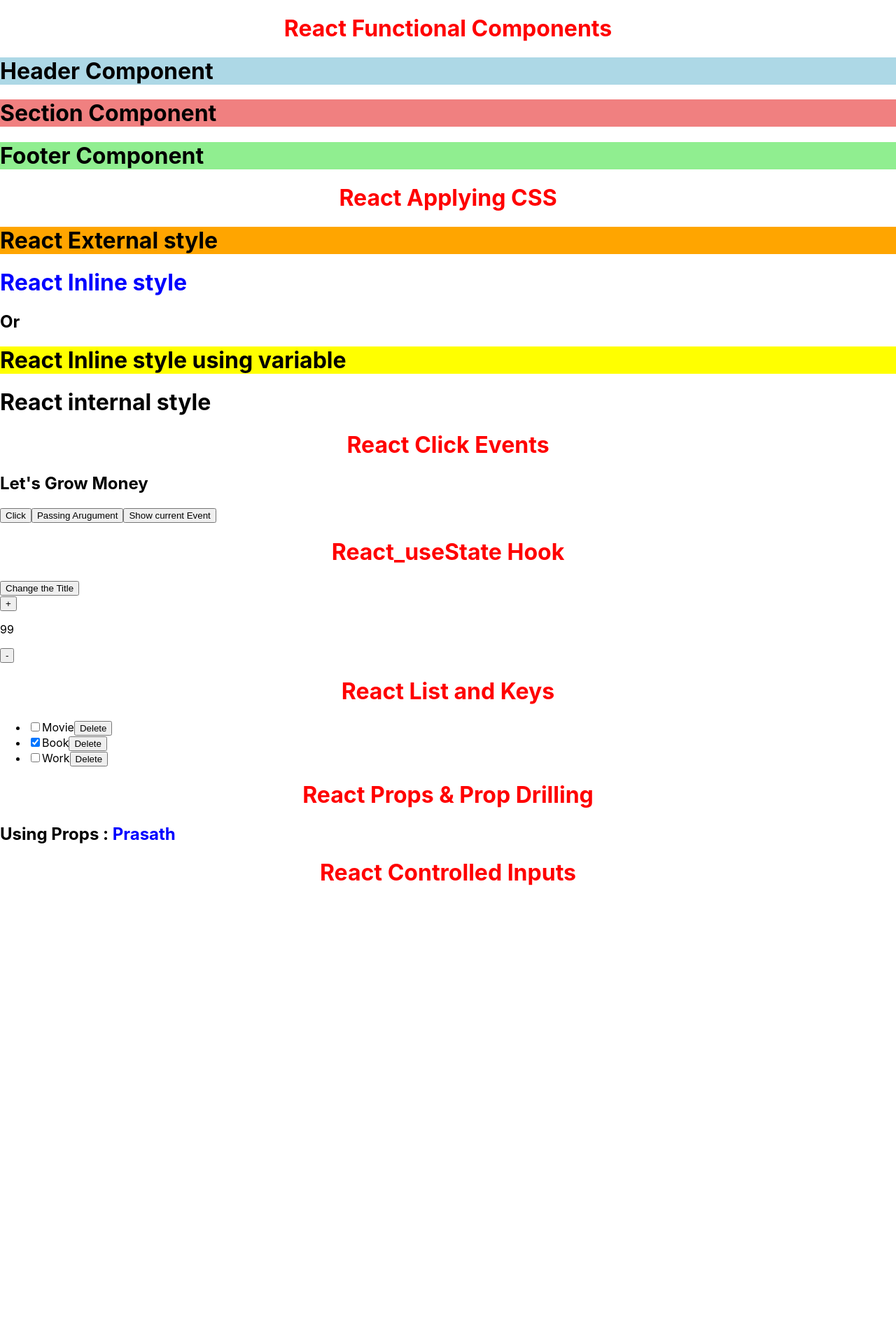
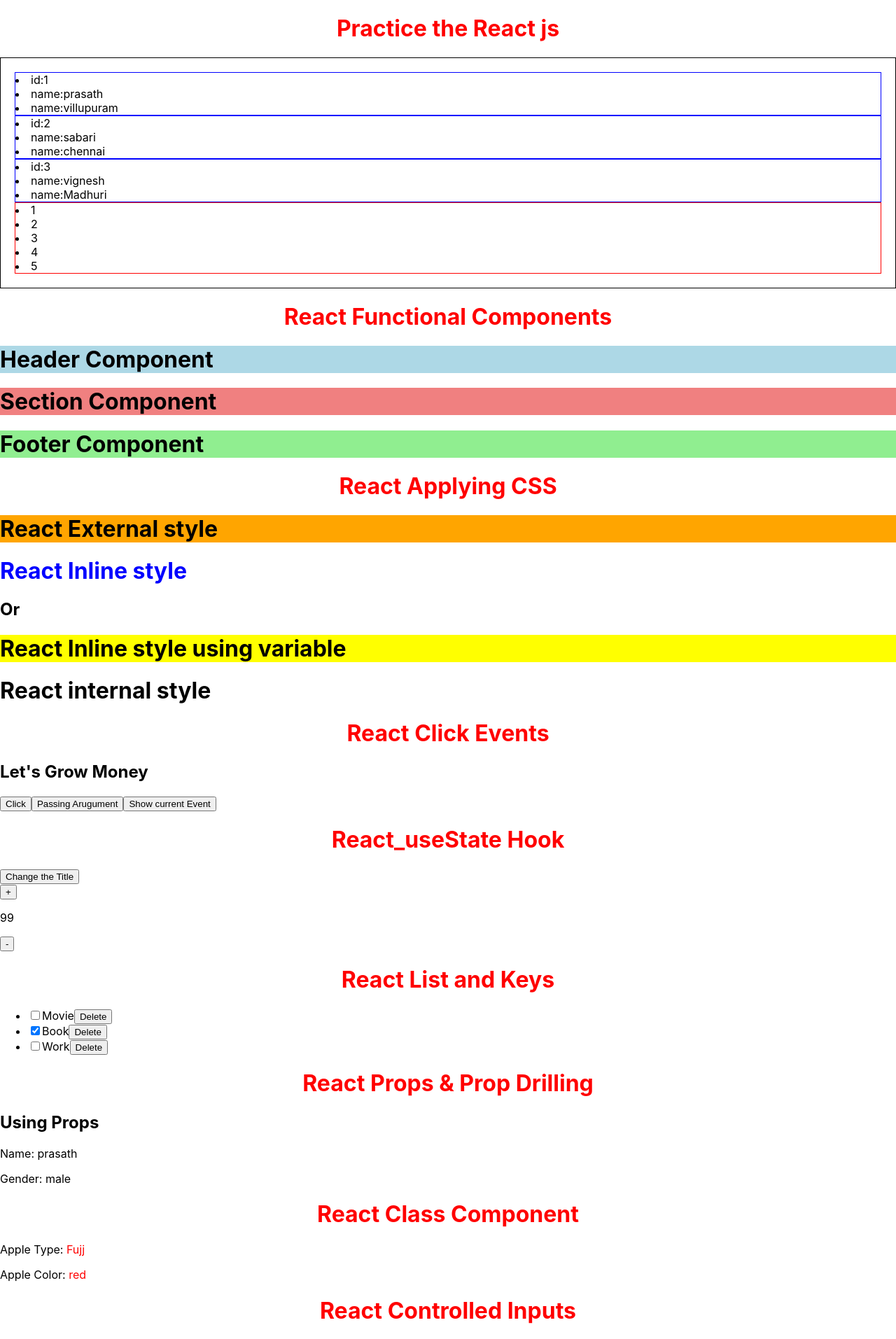
Before and after one commit to A-PRASATHARUMUGAM/All_Program_Practice, a React (Create React App) app in the folder React_js/practice_react/: page / in a window 1280 px wide. Shown: the whole page at 70% size. Before the commit the page ends 1288 px from the top, so only its background shows below. Built offline with nearby package versions, Linux system fonts and the light colour scheme.

Commit message:
using react class component to implement the properties in React

```diff
--- a/React_js/practice_react/src/App.js
+++ b/React_js/practice_react/src/App.js
@@ -9,9 +9,12 @@ import ReactListKeys from "./React_List_and_Keys";
 import ReactProps from "./React_Props_Prop_Drilling";
 import ReactControlledInput from "./React_Controlled_Inputs";
 import Practicefunct from "./Practice_React";
+import Apple from "./classcomponent";
 
 function App() {
 
+ const datainfo = {fname:"prasath",gender:"male"};
+ const Appleinfo={ type:'Fujj', color:'red '};
 
   return (
 
@@ -24,9 +27,9 @@ function App() {
       <ReactEvents />
       <ReactUseState />
       <ReactListKeys />
-      <ReactProps title="Prasath" />
+      <ReactProps  data={datainfo} />
+      <Apple Appleinfo={Appleinfo} />
       <ReactControlledInput />
-
 
 
    </div>
--- a/React_js/practice_react/src/Practice_React.jsx
+++ b/React_js/practice_react/src/Practice_React.jsx
@@ -2,7 +2,74 @@ import React from 'react';
 
 const Practicefunct=()=>{
 
-    console.log("Hello World ");
+  const details= [
+
+        {id:'1',fname:'prasath',from:"villupuram"},
+
+        {id:'2',fname:'sabari',from:"chennai"},
+
+        {id:'3',fname:'vignesh ',from:"Madhuri"},
+
+  ]
+
+  const arr=[1,2,3,4,5];
+
+   return (
+
+    <div>
+    <h1 style={{textAlign:'center',color:'red'}}> Practice the React js  </h1>
+
+        <div style={{border:'1px solid black',padding:"20px"}}>
+
+            {details.map((data)=>(
+
+                <div style={{border:"1px solid blue"}}  key={data.id}>
+
+                <li>id:{data.id}</li>
+
+                <li>name:{data.fname}</li>
+
+                <li>name:{data.from}</li>
+
+                </div>
+
+            ))}
+
+
+            <div style={{border:"1px solid red "}}>
+
+                <div>
+
+                    {arr.map((item,index)=>(
+
+                                <div key={index}>
+
+                                    <li >{item}</li>
+
+                                </div>
+
+                    ))}
+
+
+                </div>
+
+
+
+            </div>
+
+
+
+        </div>
+
+
+
+
+
+    </div>
+
+
+
+   );
 
 }
 
--- a/React_js/practice_react/src/React_List_and_Keys.jsx
+++ b/React_js/practice_react/src/React_List_and_Keys.jsx
@@ -2,9 +2,6 @@ import React from 'react';
 import { useState } from 'react';
 
 const ReactListKeys=() =>{
-
-
-    const arr=[1,2,3,4,5];
 
 
 const [items, setItem]=useState( [
@@ -28,7 +25,7 @@ const [items, setItem]=useState( [
 
 function handlecheck(id){
 
-    let listitems=items.map((item)=> item.id==id? {...item,checked:!item.checked}:item);
+    let listitems=items.map((item)=> item.id===id? {...item,checked:!item.checked}:item);
 
     setItem(listitems);
 
@@ -51,28 +48,15 @@ function handledelete(id){
 
             <ul>
                 {items.map((item)=>(
-
-                    <div>
-
-                    <li key={item.id} >
-                         <input
-                          type="checkbox"
-                           checked={item.checked}
-                           onChange={()=>handlecheck(item.id)}
-
-                           />
-                         <label htmlFor="" >{item.item}</label>
-                         <button onClick={()=>handledelete(item.id)}>Delete</button>
+                    <li key={item.id}>
+                        <input type="checkbox"
+                               checked={item.checked}
+                               onChange={()=>handlecheck(item.id)} />
+                        <label>{item.item}</label>
+                        <button onClick={()=>handledelete(item.id)}>Delete</button>
                     </li>
-
-                    </div>
-
                 ))}
-
             </ul>
-
-
-
 
         </div>
     );
--- a/React_js/practice_react/src/React_Props_Prop_Drilling.jsx
+++ b/React_js/practice_react/src/React_Props_Prop_Drilling.jsx
@@ -1,13 +1,22 @@
 import React from 'react';
 
+
+// Using Parameter Props & Prop Drilling
 const ReactProps=(props)=>{
+
+    const {data}=props;
+    const {fname,gender}=data;
 
 
     return (
         <div>
             <h1 style={{textAlign:'center',color:'red'}}>React Props & Prop Drilling </h1>
 
-            <h2>Using Props : <span style={{color:'blue'}}>{props.title}</span> </h2>
+            <h2>Using Props </h2>
+
+            <p>Name: {fname}</p>
+            <p>Gender: {gender}</p>
+
 
         </div>
     );
--- /dev/null
+++ b/React_js/practice_react/src/classcomponent.jsx
@@ -0,0 +1,29 @@
+import React from 'react';
+
+class Apple extends React.Component{
+
+
+   render(){
+
+       const {Appleinfo}=this.props;
+       const {type,color}=Appleinfo;
+
+
+      return (
+
+        <div>
+       <h1 style={{textAlign:'center',color:'red'}}>React Class Component </h1>
+
+         <p>Apple Type: <span style={{color:'red'}}>{type}</span></p>
+         <p>Apple Color: <span style={{color:'red'}}>{color}</span></p>
+
+        </div>
+
+
+      )
+   }
+
+}
+
+
+export default Apple;
```
